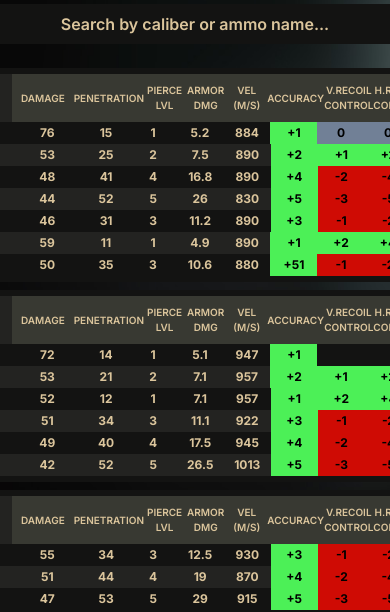
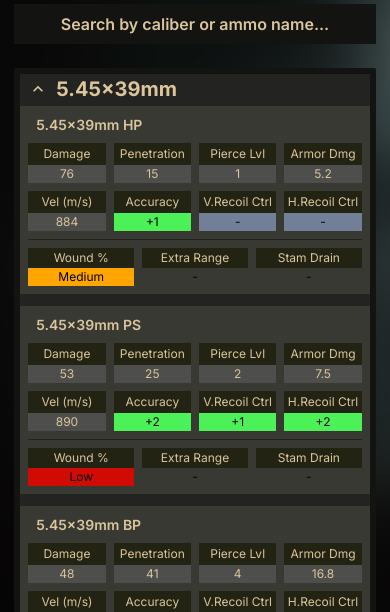
Before and after one commit to NicolaGenesin/abi-ammo, a Next.js app: page / in a window 390 px wide. Shown: the part 232-844 px from the top of the page. Built offline with nearby package versions, Linux system fonts and the light colour scheme.

Commit message:
Mobile version

```diff
--- a/components/DesktopRow.tsx
+++ b/components/DesktopRow.tsx
@@ -25,15 +25,7 @@ const headers: any = {
   "Stamina Drain": "Stamina Drain",
 };
 
-const DesktopRow = ({
-  ammos,
-  caliber,
-  maxCellHeight,
-}: {
-  ammos: any[];
-  caliber: string;
-  maxCellHeight: string;
-}) => {
+const DesktopRow = ({ ammos, caliber }: { ammos: any[]; caliber: string }) => {
   return (
     <Box bg="vulcan.850">
       <AccordionButton p="0" _focus={{ boxShadow: "none" }}>
@@ -47,7 +39,7 @@ const DesktopRow = ({
       <AccordionPanel pt={1} pb={0} px={0} mt="-34px" style={{ zIndex: 10 }}>
         <>
           <Flex>
-            <Box h={maxCellHeight} minW="175px" />
+            <Box h={"48px"} minW="175px" />
             {Object.keys(headers).map((headerLabel, index) => {
               const headerProperty: any = headers[headerLabel];
               const isSortable = [2, 3, 4, 5].includes(index);
--- /dev/null
+++ b/components/MobileRow.tsx
@@ -0,0 +1,190 @@
+import { getColorNumbers, getColor } from "@/util/colors";
+import {
+  AccordionPanel,
+  Flex,
+  Center,
+  HStack,
+  Spacer,
+  Box,
+  Text,
+  AccordionButton,
+  AccordionIcon,
+  Divider,
+  VStack,
+} from "@chakra-ui/react";
+
+const MobileRow = ({ ammos, caliber }: { ammos: any[]; caliber: string }) => {
+  return (
+    <Box bg="vulcan.850">
+      <AccordionButton p="0" _focus={{ boxShadow: "none" }}>
+        <AccordionIcon ml="8px" />
+        <Flex>
+          <Text zIndex={100} pl="8px" fontWeight="bold" fontSize="xl">
+            {caliber}
+          </Text>
+        </Flex>
+      </AccordionButton>
+      <AccordionPanel pt={1} pb={0} px={0} mt="-34px" style={{ zIndex: 10 }}>
+        <>
+          <Flex>
+            <Box h={"32px"} />
+          </Flex>
+          {ammos.map((ammo: any, index: number) => {
+            return (
+              <div key={ammo.Name}>
+                <Box
+                  key={`allAmmos-${index}`}
+                  bg="vulcan.800"
+                  mb="12px"
+                  p="8px"
+                >
+                  <HStack>
+                    <Center fontSize="sm" fontWeight="semibold" ml="8px">
+                      {ammo.Name}
+                    </Center>
+                    <Spacer />
+                  </HStack>
+                  <HStack
+                    mt="8px"
+                    fontSize="xs"
+                    justify="space-around"
+                    style={{
+                      whiteSpace: "nowrap",
+                    }}
+                  >
+                    <VStack spacing="0" w="100%">
+                      <Center bg="#232314" p="2px" w="100%">
+                        Damage
+                      </Center>
+                      <Center bg="#4E4E4C" w="100%">
+                        {ammo.Damage || "-"}
+                      </Center>
+                    </VStack>
+                    <VStack spacing="0" w="100%">
+                      <Center bg="#232314" p="2px" w="100%">
+                        Penetration
+                      </Center>
+                      <Center bg="#4E4E4C" w="100%">
+                        {ammo.Penetration || "-"}
+                      </Center>
+                    </VStack>
+                    <VStack spacing="0" w="100%">
+                      <Center bg="#232314" p="2px" w="100%">
+                        Pierce Lvl
+                      </Center>
+                      <Center bg="#4E4E4C" w="100%">
+                        {ammo["Pierce Level"] || "-"}
+                      </Center>
+                    </VStack>
+                    <VStack spacing="0" w="100%">
+                      <Center bg="#232314" p="2px" w="100%">
+                        Armor Dmg
+                      </Center>
+                      <Center bg="#4E4E4C" w="100%">
+                        {ammo["Armor Damage"] || "-"}
+                      </Center>
+                    </VStack>
+                  </HStack>
+                  <HStack
+                    mt="8px"
+                    fontSize="xs"
+                    justify="space-around"
+                    style={{
+                      whiteSpace: "nowrap",
+                    }}
+                  >
+                    <VStack spacing="0" w="100%">
+                      <Center bg="#232314" p="2px" w="100%">
+                        Vel (m/s)
+                      </Center>
+                      <Center bg="#4E4E4C" w="100%">
+                        {ammo["Velocity (m/s)"] || "-"}
+                      </Center>
+                    </VStack>
+                    <VStack spacing="0" w="100%">
+                      <Center bg="#232314" p="2px" w="100%">
+                        Accuracy
+                      </Center>
+                      <Center
+                        bg={getColorNumbers(ammo["Accuracy"], false)}
+                        color="black"
+                        w="100%"
+                      >
+                        {ammo["Accuracy"] || "-"}
+                      </Center>
+                    </VStack>
+                    <VStack spacing="0" w="100%">
+                      <Center bg="#232314" p="2px" w="100%">
+                        V.Recoil Ctrl
+                      </Center>
+                      <Center
+                        bg={getColorNumbers(ammo["V.Recoil Control"], false)}
+                        color="black"
+                        w="100%"
+                      >
+                        {ammo["V.Recoil Control"] || "-"}
+                      </Center>
+                    </VStack>
+                    <VStack spacing="0" w="100%">
+                      <Center bg="#232314" p="2px" w="100%">
+                        H.Recoil Ctrl
+                      </Center>
+                      <Center
+                        bg={getColorNumbers(ammo["H.Recoil Control"], false)}
+                        color="black"
+                        w="100%"
+                      >
+                        {ammo["H.Recoil Control"] || "-"}
+                      </Center>
+                    </VStack>
+                  </HStack>
+                  <Divider my="8px" borderColor="vulcan.900" />
+                  <HStack fontSize="xs" justify="space-around">
+                    <VStack spacing="0" w="100%">
+                      <Center bg="#232314" w="100%" p="1px">
+                        Wound %
+                      </Center>
+                      <Center
+                        bg={getColor(ammo["Wound Chance"])}
+                        color="black"
+                        w="100%"
+                      >
+                        {ammo["Wound Chance"] || "-"}
+                      </Center>
+                    </VStack>
+                    <VStack spacing="0" w="100%">
+                      <Center bg="#232314" w="100%" p="1px">
+                        Extra Range
+                      </Center>
+                      <Center
+                        bg={getColor(ammo["Extra Range"])}
+                        color="black"
+                        w="100%"
+                      >
+                        {ammo["Extra Range"] || "-"}
+                      </Center>
+                    </VStack>
+                    <VStack spacing="0" w="100%">
+                      <Center bg="#232314" w="100%" p="1px">
+                        Stam Drain
+                      </Center>
+                      <Center
+                        bg={getColorNumbers(ammo["Stamina Drain"], false)}
+                        color="black"
+                        w="100%"
+                      >
+                        {ammo["Stamina Drain"] || "-"}
+                      </Center>
+                    </VStack>
+                  </HStack>
+                </Box>
+              </div>
+            );
+          })}
+        </>
+      </AccordionPanel>
+    </Box>
+  );
+};
+
+export default MobileRow;
--- a/pages/index.tsx
+++ b/pages/index.tsx
@@ -11,9 +11,11 @@ import {
   AccordionItem,
   Accordion,
   Input,
+  useBreakpointValue,
 } from "@chakra-ui/react";
 import { useState } from "react";
 import DesktopRow from "@/components/DesktopRow";
+import MobileRow from "@/components/MobileRow";
 
 const inter = Inter({ subsets: ["latin"] });
 
@@ -37,14 +39,14 @@ export default function Home() {
     return acc;
   }, {});
 
-  let maxCellHeight = "48px";
-
   // count keys in ammoByCaliber
   const keysFilteredByWeaponName = Object.keys(calibers);
 
   const [expandedItems, setExpandedIndexes] = useState([
     ...Array(keysFilteredByWeaponName.length).keys(),
   ]);
+
+  const isMobile = useBreakpointValue({ base: true, md: false });
 
   return (
     <>
@@ -166,7 +168,7 @@ export default function Home() {
               defaultIndex={expandedItems}
               index={expandedItems}
               allowMultiple
-              allowToggle
+              // allowToggle
               reduceMotion={true}
               onChange={(expandedIndexes: number[]) => {
                 setExpandedIndexes(expandedIndexes);
@@ -186,11 +188,17 @@ export default function Home() {
                       w="100%"
                     >
                       <AccordionItem border="none" w="100%" key={caliber}>
-                        <DesktopRow
-                          ammos={calibers[caliber]}
-                          caliber={caliber}
-                          maxCellHeight={maxCellHeight}
-                        />
+                        {isMobile ? (
+                          <MobileRow
+                            ammos={calibers[caliber]}
+                            caliber={caliber}
+                          />
+                        ) : (
+                          <DesktopRow
+                            ammos={calibers[caliber]}
+                            caliber={caliber}
+                          />
+                        )}
                       </AccordionItem>
                     </Box>
                   );
```
